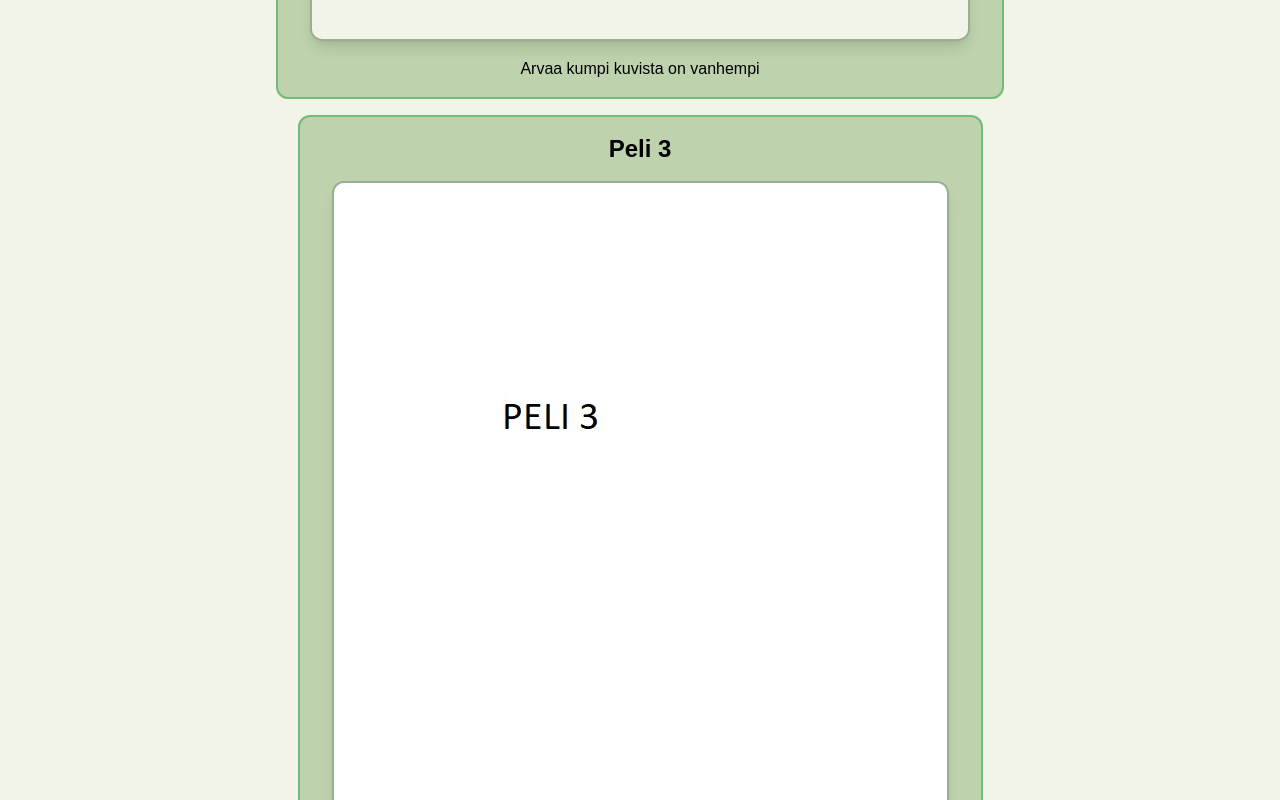
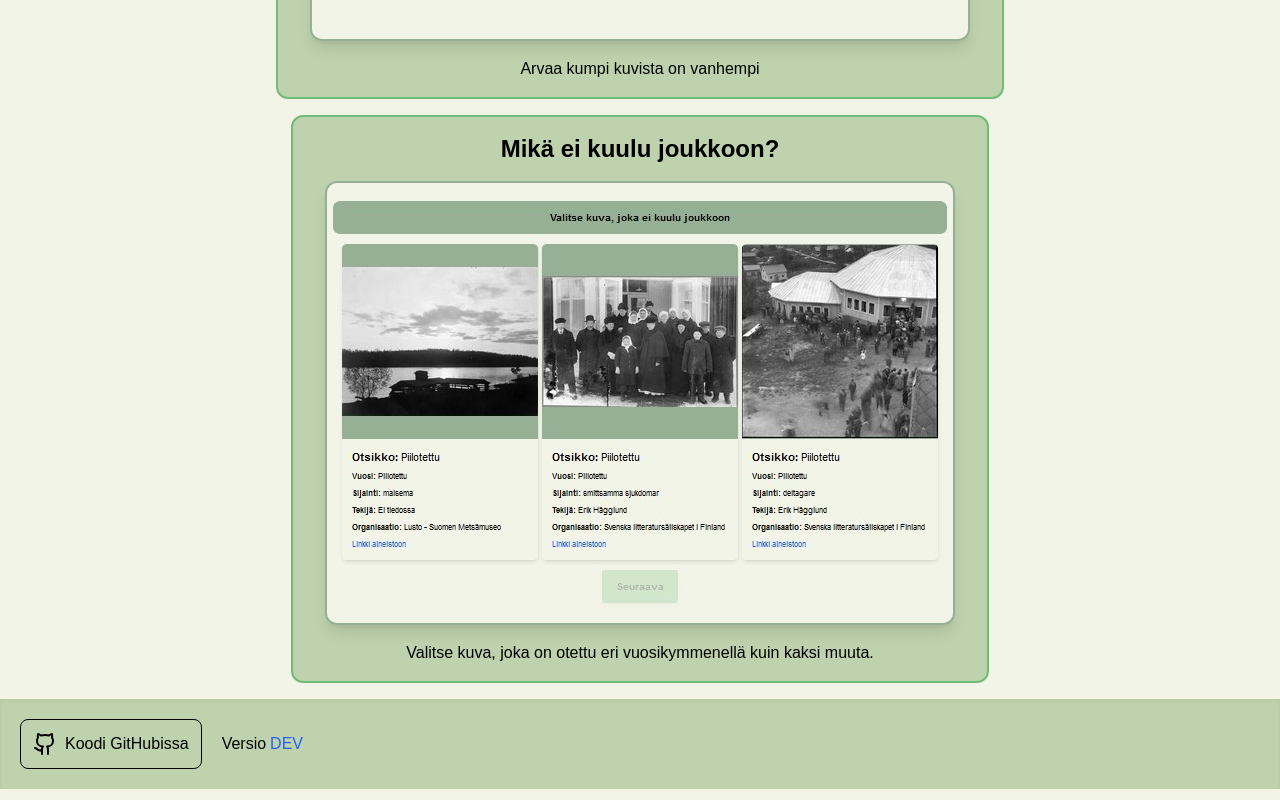
Before and after one commit to JesseK13241/WanhatWalokuvat, a Next.js app: page /pelit in a window 1280 px wide. Shown: the part 1480-2280 px from the top of the page. Built offline with nearby package versions, Linux system fonts and the light colour scheme; a web font is replaced by a local one.

Commit message:
Peli3:n kuva ja gamecard jotenkuten kuntoon

```diff
--- a/src/app/pelit/page.js
+++ b/src/app/pelit/page.js
@@ -19,9 +19,9 @@ export default function Pelit() {
         path="/pelit/peli2"
       />
       <GameCard
-        title="Peli 3"
+        title="Mikä ei kuulu joukkoon?"
         imageSrc={peli3}
-        description="Peli 3"
+        description="Valitse kuva, joka on otettu eri vuosikymmenellä kuin kaksi muuta."
         path="/pelit/peli3"
       />
     </div>
--- a/src/app/pelit/peli3/page.js
+++ b/src/app/pelit/peli3/page.js
@@ -135,7 +135,7 @@ export default function Peli3() {
   }
 
   return (
-    <div className="mx-auto mt-10 flew max-w-screen-lg flex-col items-center">
+    <div className="mx-auto mt-10 flex max-w-screen-lg flex-col items-center">
       {!answered && (
         <p className="min-w-full rounded-xl bg-tertiary p-4 text-center font-bold">
           Valitse kuva, joka ei kuulu joukkoon
```
Also changed, not shown: src/public/images/peli3.jpg.
